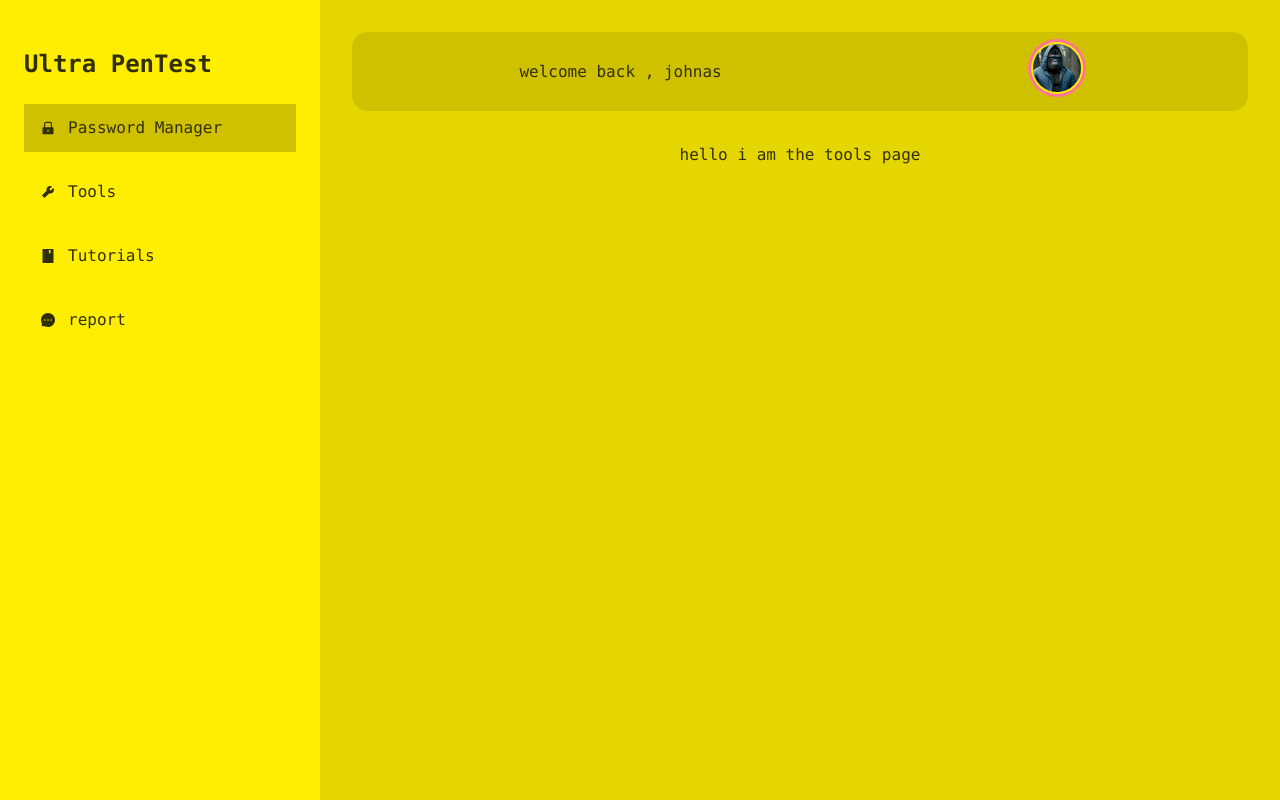
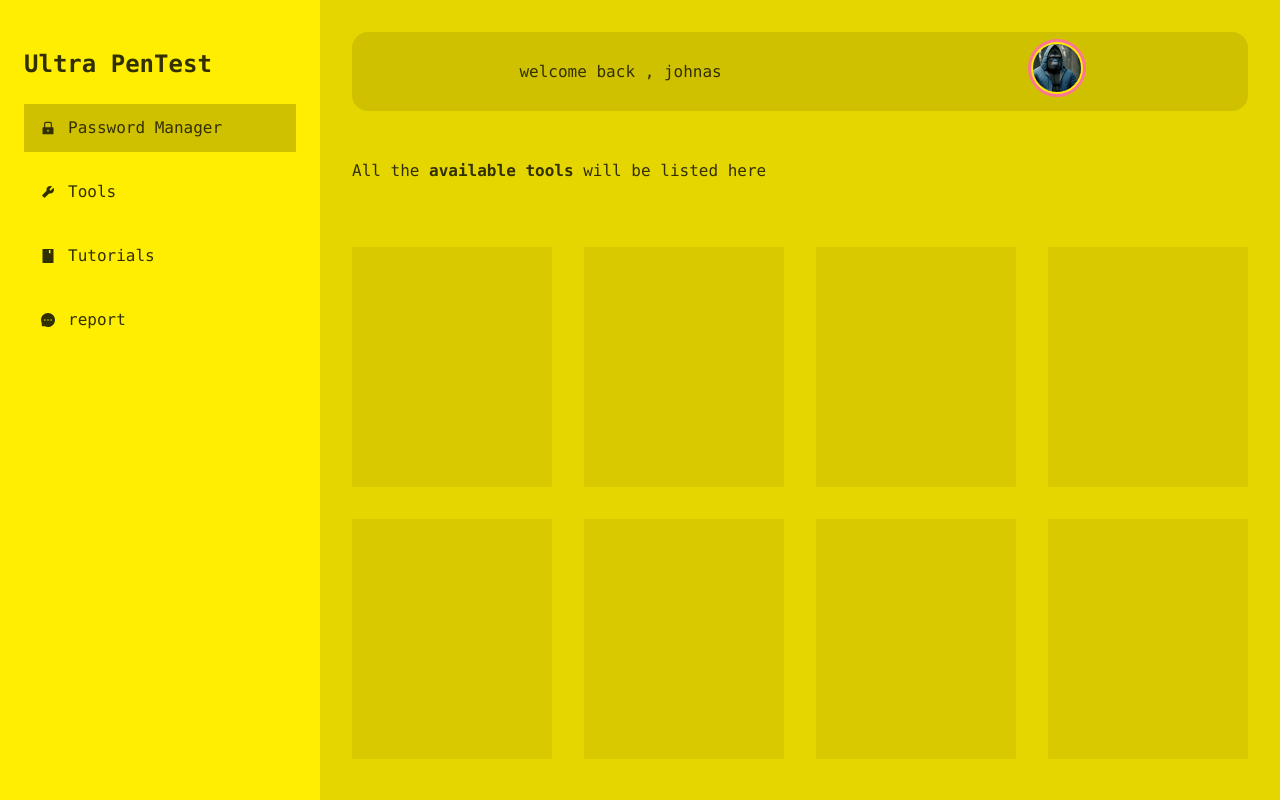
Before and after one commit to asbilim/ultra-frontend, a Next.js app: page /tools in a window 1280 px wide. Built offline with nearby package versions, Linux system fonts and the light colour scheme.

Commit message:
page 1 done

```diff
--- a/src/app/layout.js
+++ b/src/app/layout.js
@@ -16,7 +16,7 @@ export default function RootLayout({ children }) {
       <body>
       <div className="drawer drawer-mobile bg-base-200">
             <input id="my-drawer-2" type="checkbox" className="drawer-toggle" />
-            <div className="drawer-content flex flex-col items-center justify-start">
+            <div className="drawer-content flex flex-col items-center justify-start gap-4">
                 <Navbar />
                 {children}
                 <label htmlFor="my-drawer-2" className="btn btn-primary drawer-button lg:hidden">Open drawer</label>
--- a/src/app/page.js
+++ b/src/app/page.js
@@ -1,11 +1,17 @@
 import { Inter } from 'next/font/google'
-
+import Image from 'next/image'
+import bg from "../../public/bg.png"
 
 const inter = Inter({ subsets: ['latin'] })
 
 export default function Home() {
   return (
-    <p className='text-5xl'>hello this is the homepage</p>
+    <div className="flex w-full gap-4 items-center justify-start flex-col">
+      <Image src={bg} className='w-[25rem] h-[25rem]'/>
+      <div className="w-full flex items-center justify-center my-8">
+        <button className="btn btn-wide rounded-3xl min-w-fit px-24">Start securing my passwords</button>
+      </div>
+    </div>
   )
 
 }
--- a/src/app/tools/page.js
+++ b/src/app/tools/page.js
@@ -1,5 +1,20 @@
+import Tool from "@/components/tool"
+import { nanoid } from "nanoid"
 export default function Home(){
     return (
-        <p>hello i am the tools page</p>
+        <div className="flex w-full flex-col justify-start items-center">
+            <div className="w-full px-8">
+                <h3 className="text-start">All the <span className="font-semibold"> available tools  </span> will be listed here</h3>
+            </div>
+            <div className="grid grid-cols-4 gap-8 py-16 w-full px-8">
+                {
+                    [1,2,3,4,5,6,7,8].map(item=>{
+                        return (
+                            <Tool key={nanoid()} />
+                        )
+                    })
+                }
+            </div>
+        </div>
     )
 }
--- a/src/components/navbar.jsx
+++ b/src/components/navbar.jsx
@@ -1,6 +1,6 @@
 import profile from "../../public/profile.jpeg"
 import Image from "next/image"
-export default function Navbar({children}){
+export default function Navbar(){
     return (
         <div className="flex w-full items-center justify-center p-8">
             <div className="flex w-full rounded-2xl bg-base-300 items-center justify-around p-3">
--- /dev/null
+++ b/src/components/tool.jsx
@@ -0,0 +1,7 @@
+export default function Tool(){
+    return (
+        <div className="flex min-h-[15rem] bg-base-300 bg-opacity-80 ease-in-out transition-all animate-pulse">
+
+        </div>
+    )
+}
```
Also changed, not shown: public/bg.png (added).
